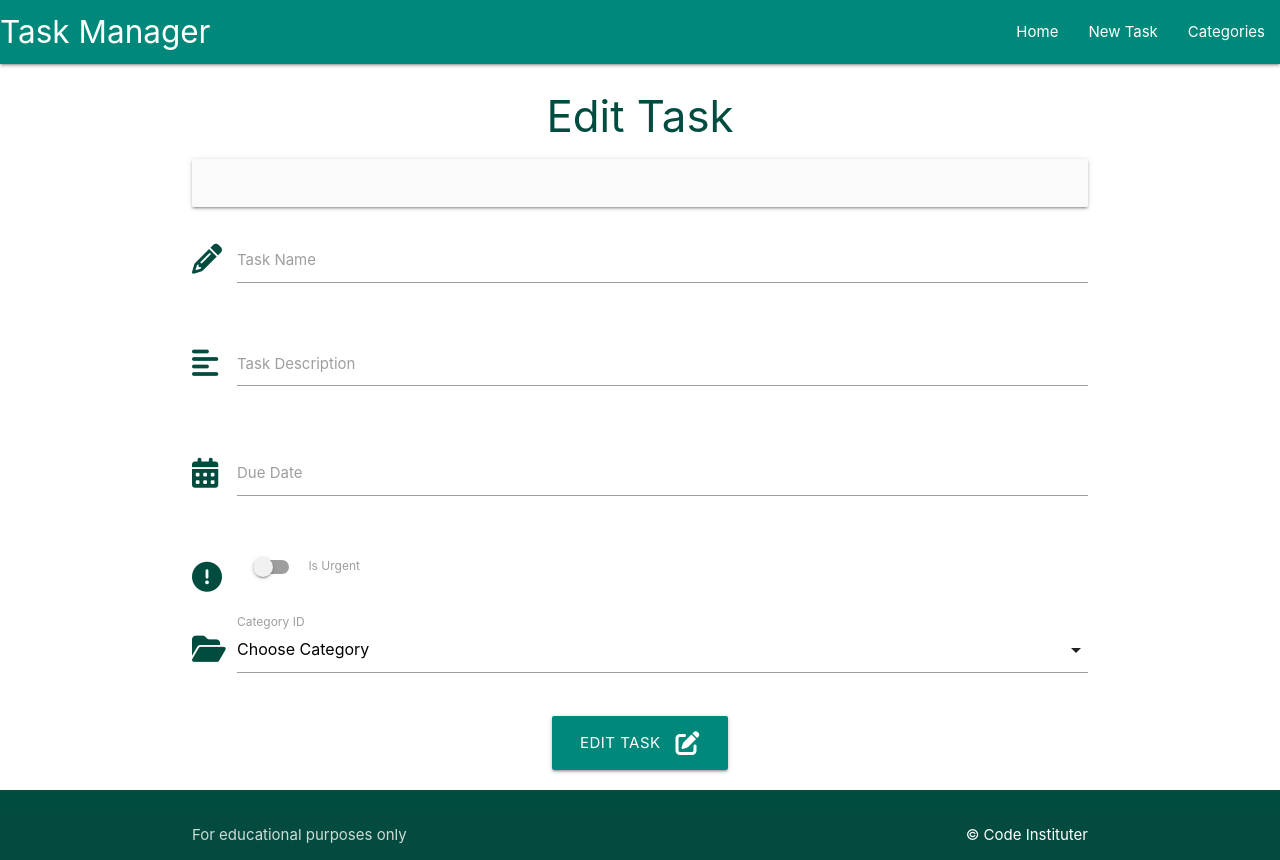
After one commit to cptvalleyberg84/flask-sqlalchemist, a Flask app: template taskmanager/templates/edit_task.html in a window 1280 px wide. The commit adds this page. Run offline with Flask 3, Linux system fonts and the light colour scheme; the template is opened without the code that fills it, so the values that code supplies are empty; some libraries are stand-ins or nearby versions.

Commit message:
Add task updater

```diff
--- /dev/null
+++ b/taskmanager/templates/edit_task.html
@@ -0,0 +1,80 @@
+{% extends "base.html" %}
+{% block content %}
+
+<h3 class="teal-text text-darken-4 center-align">Edit Task</h3>
+
+<div class="row card-panel grey lighten-5"></div>
+<form class="col s12" method="POST" action="{{ url_for('edit_task', task_id=task.id) }}">
+    <!-- task_name -->
+    <div class="row">
+        <div class="input-field col s12">
+            <i class="fas fa-pencil-alt prefix teal-text text-darken-4"></i>
+            <input id="task_name" name="task_name" value="{{ task.task_name }}" minlength="5" maxlength="50" type="text"
+                class="validate" required>
+            <label for="task_name">Task Name</label>
+        </div>
+    </div>
+    <!-- task_description -->
+    <div class="row">
+        <div class="input-field col s12">
+            <i class="fas fa-align-left prefix teal-text text-darken-4"></i>
+            <textarea id="task_description" name="task_description" minlength="5" maxlength="200" type="text"
+                class="materialize-textarea validate" required>
+                {{- task.task_description -}}</textarea>
+            <label for="task_description">Task Description</label>
+        </div>
+    </div>
+    <!-- due_date -->
+    <div class="row">
+        <div class="input-field col s12">
+            <i class="fas fa-calendar-alt prefix teal-text text-darken-4"></i>
+            <input id="due_date" name="due_date" type="text" value="{{ task.due_date.strftime('%d %B, %Y') }}"
+                class="datepicker validate" required>
+            <label for="due_date">Due Date</label>
+        </div>
+    </div>
+    <!-- is_urgent -->
+    <div class="row">
+        <div class="input-field col s12">
+            <div class="switch">
+                <i class="fas fa-exclamation-circle prefix teal-text text-darken-4"></i>
+                <label for="is_urgent">
+                    {% if task.is_urgent == True %}
+                    <input id="is_urgent" name="is_urgent" type="checkbox" checked>
+                    {% else %}
+                    <input id="is_urgent" name="is_urgent" type="checkbox">
+                    {% endif %}
+                    <span class="lever"></span>
+                    Is Urgent</label>
+            </div>
+        </div>
+    </div>
+    <!-- category_id -->
+    <div class="row">
+        <div class="input-field col s12">
+            <i class="fas fa-folder-open prefix teal-text text-darken-4"></i>
+            <select id="category_id" name="category_id" class="validate" required>
+                <option value="" disabled>Choose Category</option>
+                {% for category in categories %}
+                {% if category == task.category %}
+                <option value="{{ category.id }}" selected>{{ category.category_name }}</option>
+                {% else %}
+                <option value="{{ category.id }}">{{ category.category_name }}</option>
+                {% endif %}
+                {% endfor %}
+            </select>
+            <label for="category_id">Category ID</label>
+        </div>
+    </div>
+    <!-- submit button -->
+    <div class="row">
+        <div class="col s12 center-align">
+            <button type="submit" class="btn-large teal darken-1">
+                Edit Task <i class="fas fa-edit right"></i>
+            </button>
+        </div>
+    </div>
+</form>
+</div>
+
+{% endblock %}
--- a/taskmanager/templates/tasks.html
+++ b/taskmanager/templates/tasks.html
@@ -24,6 +24,9 @@
         <div class="collapsible-body">
             <strong>{{ task.category }}</strong>
             <p>{{ task.task_description }}</p>
+            <p>
+                <a href="{{ url_for('edit_task', task_id=task.id) }}" class="btn green accent-4">Edit</a>
+            </p>
         </div>
     </li>
     {% endfor %}
```
Also changed, not shown: taskmanager/routes.py (+14 -0 lines).
